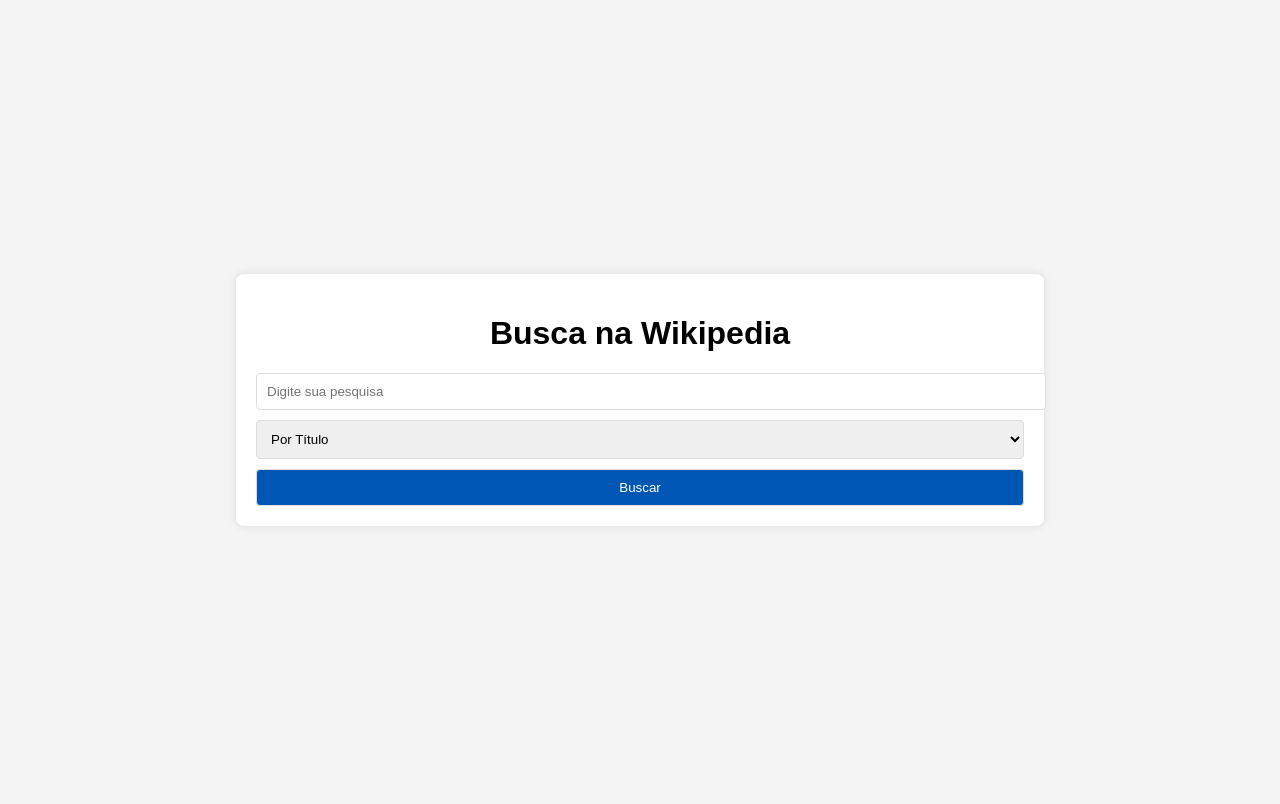
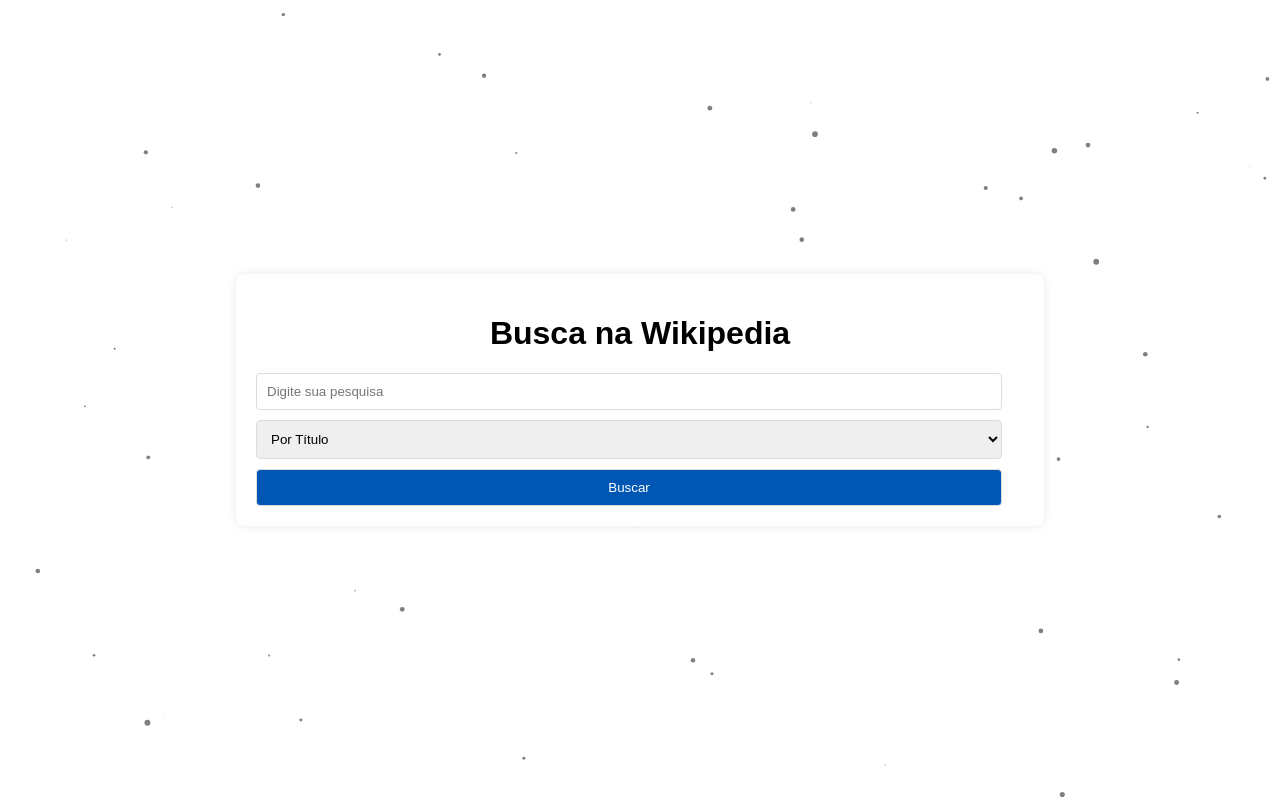
Before and after one commit to Higor-Matos/DesignPatternProjec, a Flask app: page / in a window 1280 px wide. Before the commit the page ends 506 px from the top, so only its background shows below. Run offline with Flask 3, Linux system fonts and the light colour scheme.

Commit message:
correção

```diff
--- a/static/styles.css
+++ b/static/styles.css
@@ -1,6 +1,5 @@
 body {
   font-family: Arial, sans-serif;
-  background-color: #f4f4f4;
   margin: 0;
   padding: 0;
   display: flex;
@@ -8,6 +7,16 @@ body {
   align-items: center;
   height: 100vh;
   text-align: center;
+  position: relative;
+}
+
+#particles-js {
+  position: absolute;
+  width: 100%;
+  height: 100%;
+  top: 0;
+  left: 0;
+  z-index: -1;
 }
 
 .container {
@@ -18,13 +27,13 @@ body {
   box-shadow: 0 0 10px rgba(0, 0, 0, 0.1);
   border-radius: 8px;
   margin: 10px;
-  animation: fadeIn 1s ease-in-out;
+  animation: fadeIn 0.5s ease-in-out;
 }
 
 @keyframes fadeIn {
   from {
     opacity: 0;
-    transform: translateY(-20px);
+    transform: translateY(-10px);
   }
   to {
     opacity: 1;
@@ -44,21 +53,15 @@ button {
   padding: 10px;
   border-radius: 4px;
   border: 1px solid #ddd;
-  width: 100%;
-}
-
-input:focus,
-select:focus {
-  transform: scale(1.05);
-  box-shadow: 0 0 5px rgba(0, 56, 179, 0.5);
-  transition: transform 0.3s ease, box-shadow 0.3s ease;
+  width: calc(100% - 22px);
+  box-sizing: border-box;
 }
 
 button {
   background-color: #0056b3;
   color: white;
   cursor: pointer;
-  transition: background-color 0.3s ease;
+  transition: background-color 0.2s ease-in-out;
 }
 
 button:hover {
--- a/templates/index.html
+++ b/templates/index.html
@@ -12,8 +12,14 @@
       type="image/png"
       href="https://freeiconshop.com/wp-content/uploads/edd/search-flat.png"
     />
+    <!-- Importe o arquivo de configuração das partículas -->
+    <script src="https://cdn.jsdelivr.net/particles.js/2.0.0/particles.min.js"></script>
+    <script src="{{ url_for('static', filename='particles-config.js') }}"></script>
   </head>
   <body>
+    <!-- particles.js container -->
+    <div id="particles-js"></div>
+
     <div class="container">
       <h1>Busca na Wikipedia</h1>
       <form method="POST">
```
